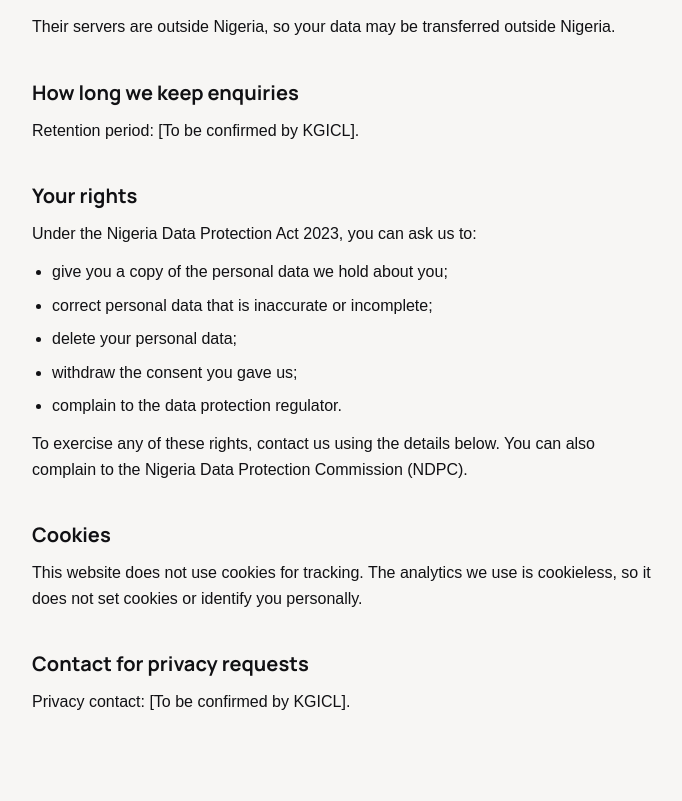
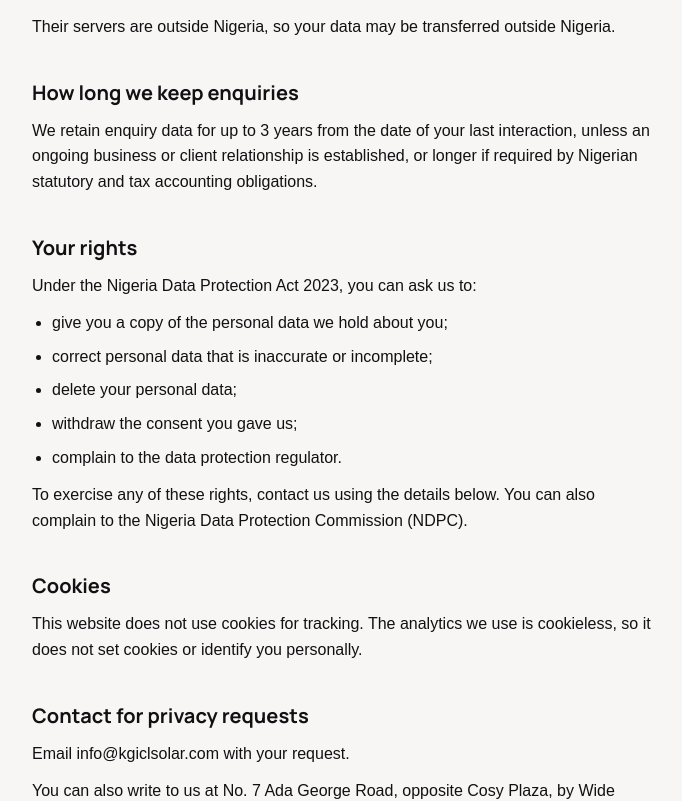
Before and after one commit to Noble-247/kgicl-website, a Next.js app: page /privacy in a window 1280 px wide. Shown: the part 1407-2208 px from the top of the page, without its empty margins (332-1014 px from the left). Built offline with nearby package versions, Linux system fonts and the light colour scheme; no server answers; a web font is replaced by a local one.

Commit message:
task-3.8: confirm privacy retention and contact

```diff
--- a/data/privacy.ts
+++ b/data/privacy.ts
@@ -20,9 +20,9 @@ export const PRIVACY_INTRO =
 /**
  * The privacy notice required by PRD section 9.4.
  *
- * Two items are still with the client: the privacy contact and the retention
- * period. They stay as visible `[To be confirmed by KGICL]` markers, and the
- * pre-launch audit blocks live mode while any marker remains.
+ * Contact and retention follow the defaults the client approved on
+ * 2 November 2026. The pre-launch audit blocks live mode while any
+ * `[To be confirmed by KGICL]` marker remains.
  */
 export function getPrivacySections(): readonly PrivacySection[] {
   const address = [
@@ -76,7 +76,9 @@ export function getPrivacySections(): readonly PrivacySection[] {
     {
       id: "how-long-we-keep-enquiries",
       heading: "How long we keep enquiries",
-      paragraphs: ["Retention period: [To be confirmed by KGICL]."],
+      paragraphs: [
+        "We retain enquiry data for up to 3 years from the date of your last interaction, unless an ongoing business or client relationship is established, or longer if required by Nigerian statutory and tax accounting obligations.",
+      ],
     },
     {
       id: "your-rights",
@@ -106,9 +108,8 @@ export function getPrivacySections(): readonly PrivacySection[] {
       id: "privacy-contact",
       heading: "Contact for privacy requests",
       paragraphs: [
-        SITE.emailVerified
-          ? `Email ${SITE.emails[0]} with your request.`
-          : "Privacy contact: [To be confirmed by KGICL].",
+        `Email ${SITE.emails[0]} with your request.`,
+        `You can also write to us at ${SITE.address.lines.join(", ")}.`,
       ],
     },
   ];
```
